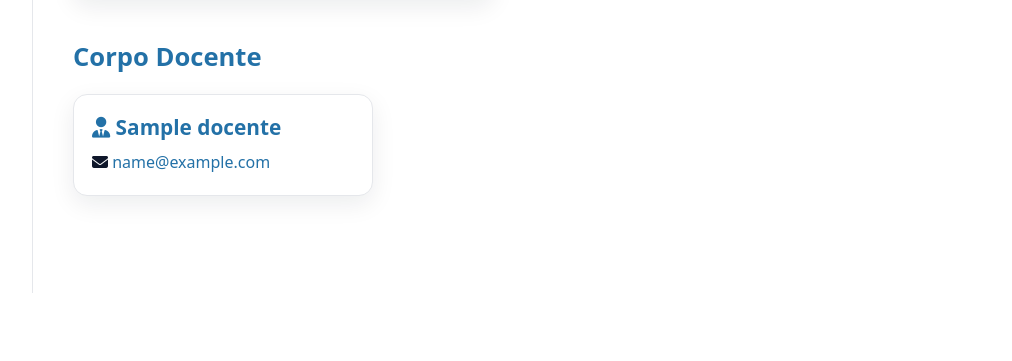
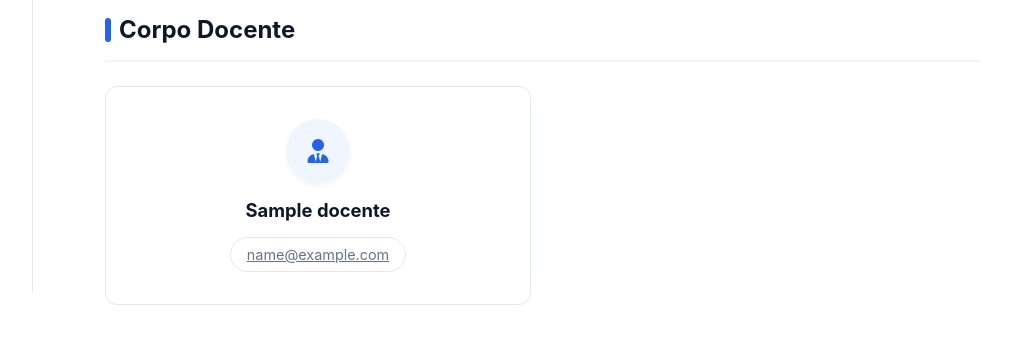
Before and after one commit to xTixa/projTurnos, a Django app: page /contactos/ in a window 1280 px wide. Shown: the part 507-868 px from the top of the page, without its empty margins (227-1239 px from the left). Before the commit the page ends 800 px from the top, so only its background shows below. Run offline with Django 5.2, Linux system fonts and the light colour scheme; tables that the repository leaves empty hold one stand-in row (values such as "Sample post").

Commit message:
melhoria Contactos EI

```diff
--- a/core/static/css/ei/contactos.css
+++ b/core/static/css/ei/contactos.css
@@ -1,95 +1,260 @@
-/* ===== CONTACTOS ===== */
-
-.contact-header {
-  display: flex;
-  justify-content: space-between;
-  align-items: flex-start;
-  gap: 30px;
-  margin-bottom: 40px;
-  flex-wrap: wrap;
+:root {
+  --brand-blue: #2563eb;
+  --brand-light: #eff6ff;
+  --brand-dark: #1e40af;
+  --text-primary: #0f172a;
+  --text-secondary: #64748b;
+  --surface: #ffffff;
+  --border: #e2e8f0;
 }
 
+/* Page Reset & Spacing */
+.contactos-container {
+  max-width: 1200px;
+  margin: 0 auto;
+  padding: 1rem 2rem;
+  font-family: 'Inter', system-ui, -apple-system, sans-serif;
+  color: var(--text-primary);
+}
+
+/* ===== HEADER SECTION ===== */
+.contact-header {
+  display: grid;
+  grid-template-columns: 1fr 420px;
+  gap: 3rem;
+  align-items: center;
+  margin-bottom: 3rem;
+  margin-top: 1rem;
+  background: white;
+  padding: 2rem;
+  border-radius: 16px;
+  border: 1px solid var(--border);
+  box-shadow: 0 4px 6px -1px rgba(0, 0, 0, 0.05);
+}
+
+/* Left Content */
 .contact-info h1 {
-  color: var(--blue);
-  margin-bottom: 10px;
-  font-size: 2rem;
+  font-size: 2.5rem;
+  font-weight: 800;
+  color: var(--text-primary);
+  letter-spacing: -0.03em;
+  margin-bottom: 0.5rem;
+  line-height: 1.1;
 }
 
 .curso-info {
-  color: var(--muted-dark);
-  margin-bottom: 8px;
+  display: inline-block;
+  background: var(--brand-light);
+  color: var(--brand-blue);
+  font-weight: 700;
+  font-size: 0.9rem;
+  padding: 0.4rem 1rem;
+  border-radius: 99px;
+  margin-bottom: 1.5rem;
 }
 
 .descricao {
-  margin-bottom: 18px;
-  color: var(--muted);
+  font-size: 1.1rem;
+  line-height: 1.6;
+  color: var(--text-secondary);
+  margin-bottom: 2rem;
+  max-width: 600px;
 }
 
-.contact-map {
-  width: 420px;
-  height: 260px;
-  border: none;
-  border-radius: 14px;
-  box-shadow: var(--shadow);
+/* Map Link Button */
+.map-link {
+  display: inline-flex;
+  align-items: center;
+  gap: 0.5rem;
+  color: var(--text-primary);
+  text-decoration: none;
+  font-weight: 600;
+  font-size: 0.95rem;
+  padding: 0.75rem 1.5rem;
+  border: 1px solid var(--border);
+  border-radius: 10px;
+  transition: all 0.2s ease;
+  background: #f8fafc;
 }
 
-.map-link {
-  display: inline-block;
-  margin-top: 5px;
-  color: var(--blue);
-  text-decoration: none;
-  font-weight: 600;
-  transition: opacity 0.2s;
+.map-link i {
+  color: var(--brand-blue);
 }
 
 .map-link:hover {
-  opacity: 0.7;
+  background: white;
+  border-color: var(--brand-blue);
+  transform: translateY(-2px);
+  box-shadow: 0 4px 12px rgba(0,0,0,0.05);
 }
 
+/* Map Iframe */
+.contact-map {
+  width: 100%;
+  height: 280px;
+  border: none;
+  border-radius: 12px;
+  box-shadow: inset 0 0 0 1px rgba(0,0,0,0.1);
+}
+
+/* ===== DOCENTES GRID ===== */
 .subtitulo {
-  margin-bottom: 20px;
-  color: var(--blue);
-  font-size: 1.6rem;
-  font-weight: 600;
+  font-size: 1.5rem;
+  font-weight: 700;
+  color: var(--text-primary);
+  margin-bottom: 1.5rem;
+  padding-bottom: 1rem;
+  border-bottom: 2px solid var(--brand-light);
+  display: flex;
+  align-items: center;
+  gap: 0.5rem;
+}
+
+.subtitulo::before {
+  content: '';
+  display: block;
+  width: 6px;
+  height: 24px;
+  background: var(--brand-blue);
+  border-radius: 4px;
 }
 
 .contacts-grid {
   display: grid;
-  grid-template-columns: repeat(auto-fill, minmax(280px, 1fr));
-  gap: 20px;
+  grid-template-columns: repeat(auto-fill, minmax(300px, 1fr));
+  gap: 1.5rem;
 }
 
+/* DOCENTE CARD - Centered Profile Style */
 .contact-card {
-  background: #fff;
+  background: white;
   border: 1px solid var(--border);
-  border-radius: 14px;
-  padding: 18px;
-  box-shadow: var(--shadow);
-  transition: transform 0.2s ease, box-shadow 0.2s ease;
+  border-radius: 12px;
+  padding: 2rem 1.5rem;
+  transition: all 0.2s ease;
+  position: relative;
+  overflow: hidden;
+  display: flex;
+  flex-direction: column;
+  align-items: center; /* Center everything */
+  text-align: center;
+  gap: 1rem;
 }
 
+/* Hover Effect */
 .contact-card:hover {
-  transform: translateY(-4px);
-  box-shadow: 0 8px 18px rgba(0,0,0,0.12);
+  border-color: var(--brand-blue);
+  box-shadow: 0 10px 20px -5px rgba(37, 99, 235, 0.1);
+  transform: translateY(-3px);
 }
 
+/* Hide the old decorative left border */
+.contact-card::before { display: none; }
+
+/* Name Section */
 .contact-card h3 {
-  margin: 0 0 10px 0;
-  color: var(--blue);
-  font-size: 1.3rem;
+  margin: 0;
+  font-size: 1.15rem;
+  font-weight: 700;
+  color: var(--text-primary);
+  display: flex;
+  flex-direction: column; /* Stack Icon and Name */
+  align-items: center;
+  gap: 1rem;
+  width: 100%;
 }
 
-.contact-card p {
-  margin: 4px 0;
-  color: var(--muted-dark);
+/* User Icon: Large Centered Avatar */
+.contact-card h3 i {
+  color: var(--brand-blue);
+  background: #eff6ff;
+  font-size: 1.5rem; /* Larger icon */
+  width: 64px;       /* Larger bubble */
+  height: 64px;
+  display: flex;
+  align-items: center;
+  justify-content: center;
+  border-radius: 50%;
+  transition: all 0.3s ease;
+  box-shadow: 0 4px 6px -1px rgba(0,0,0,0.05);
 }
 
-.contact-card a {
-  color: var(--blue);
-  font-weight: 500;
-  text-decoration: none;
+.contact-card:hover h3 i {
+  background: var(--brand-blue);
+  color: white;
+  transform: scale(1.05);
 }
 
-.contact-card a:hover {
-  text-decoration: underline;
+/* Email Container */
+.contact-card p {
+  margin: 0;
+  display: flex;
+  justify-content: center;
+  width: 100%;
 }
+
+/* Email Link as a "Pill" */
+.contact-card p a {
+  display: inline-flex;
+  align-items: center;
+  gap: 0.5rem;
+  color: var(--text-secondary);
+  font-size: 0.9rem;
+  background: white;
+  padding: 0.5rem 1rem;
+  border-radius: 99px;
+  border: 1px solid #e2e8f0;
+  transition: all 0.2s;
+  max-width: 100%;
+}
+
+.contact-card p a:hover {
+  border-color: var(--brand-blue);
+  color: var(--brand-blue);
+  background: #f8fafc;
+}
+
+/* Hide the standalone icon since it's redundant or hard to align beautifully with the pill */
+.contact-card p i {
+  display: none;
+}
+
+/* Empty State */
+.contacts-grid p:only-child {
+  grid-column: 1 / -1;
+  text-align: center;
+  padding: 3rem;
+  background: #f8fafc;
+  border-radius: 12px;
+  color: var(--text-secondary);
+  border: 1px dashed var(--border);
+}
+
+/* Mobile Responsiveness */
+@media (max-width: 900px) {
+  .contact-header {
+    grid-template-columns: 1fr;
+    gap: 2rem;
+    text-align: center;
+  }
+
+  .contact-info {
+    display: flex;
+    flex-direction: column;
+    align-items: center;
+  }
+
+  .descricao {
+    margin-left: auto;
+    margin-right: auto;
+  }
+
+  .contact-map {
+    height: 300px;
+    width: 100%;
+  }
+
+  .contacts-grid {
+    grid-template-columns: 1fr;
+  }
+}
--- a/core/templates/ei/contactos.html
+++ b/core/templates/ei/contactos.html
@@ -7,6 +7,8 @@
 {% endblock %}
 
 {% block content %}
+
+<div class="contactos-container">
 
 <section class="contact-header">
   <div class="contact-info">
@@ -56,4 +58,6 @@
   {% endfor %}
 </section>
 
+</div>
+
 {% endblock %}
```
